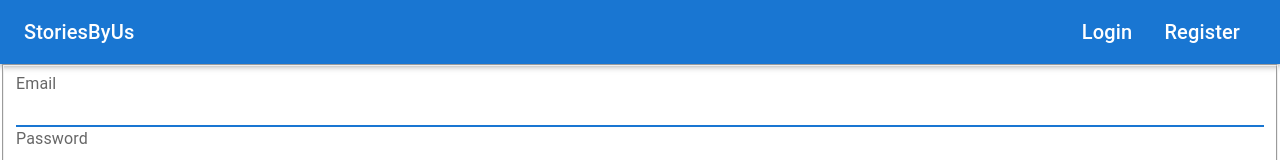
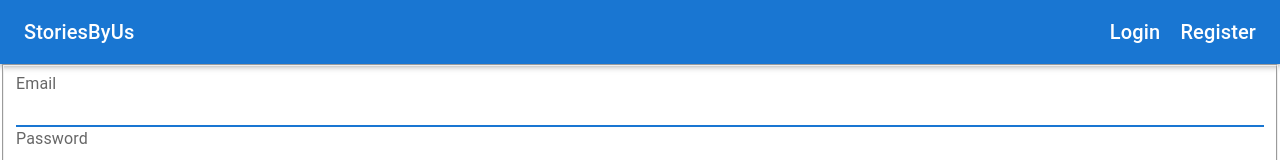
Before and after one commit to sorachung/StoriesByUs, a React (Create React App) app in the folder StoriesByUs/client/: page /login in a window 1280 px wide. Shown: the top 160 px of the page. Built offline with nearby package versions, Linux system fonts and the light colour scheme; no server answers.

Commit message:
made login and register links link to the appropriate pages

```diff
--- a/StoriesByUs/client/src/components/nav/Navbar.js
+++ b/StoriesByUs/client/src/components/nav/Navbar.js
@@ -7,17 +7,13 @@ import Toolbar from "@mui/material/Toolbar";
 import IconButton from "@mui/material/IconButton";
 import Typography from "@mui/material/Typography";
 import InputBase from "@mui/material/InputBase";
-import Badge from "@mui/material/Badge";
 import MenuItem from "@mui/material/MenuItem";
 import Menu from "@mui/material/Menu";
-import MenuIcon from "@mui/icons-material/Menu";
 import SearchIcon from "@mui/icons-material/Search";
 import AccountCircle from "@mui/icons-material/AccountCircle";
-import MailIcon from "@mui/icons-material/Mail";
-import NotificationsIcon from "@mui/icons-material/Notifications";
 import MoreIcon from "@mui/icons-material/MoreVert";
 import { Link } from "@mui/material";
-import { login, logout, register } from "../../modules/authManager";
+import { logout } from "../../modules/authManager";
 
 const Search = styled("div")(({ theme }) => ({
   position: "relative",
@@ -269,32 +265,37 @@ export default function Navbar({ isLoggedIn }) {
               <Box sx={{ flexGrow: 1 }} />
               <Box sx={{ flexGrow: 1 }} />
               <Box sx={{ display: "flex" }}>
-                <MenuItem onClick={login}>
-                  <Typography
-                    variant="h6"
-                    noWrap
-                    component="div"
-                    sx={{ display: "block" }}
-                    aria-controls={menuId}
-                    aria-haspopup="true"
+                <Typography
+                  variant="h6"
+                  noWrap
+                  padding="0 1em"
+                  component="div"
+                  sx={{ display: "block" }}
+                >
+                  <Link
+                    component={RouterLink}
+                    sx={{ textDecoration: "none" }}
                     color="#FFF"
+                    to="/login"
                   >
                     Login
-                  </Typography>
-                </MenuItem>
-                <MenuItem onClick={register}>
-                  <Typography
-                    variant="h6"
-                    noWrap
-                    component="div"
-                    sx={{ display: "block" }}
-                    aria-controls={menuId}
-                    aria-haspopup="true"
+                  </Link>
+                </Typography>
+                <Typography
+                  variant="h6"
+                  noWrap
+                  component="div"
+                  sx={{ display: "block" }}
+                >
+                  <Link
+                    component={RouterLink}
+                    sx={{ textDecoration: "none" }}
                     color="#FFF"
+                    to="/register"
                   >
                     Register
-                  </Typography>
-                </MenuItem>
+                  </Link>
+                </Typography>
               </Box>
             </>
           )}
```
